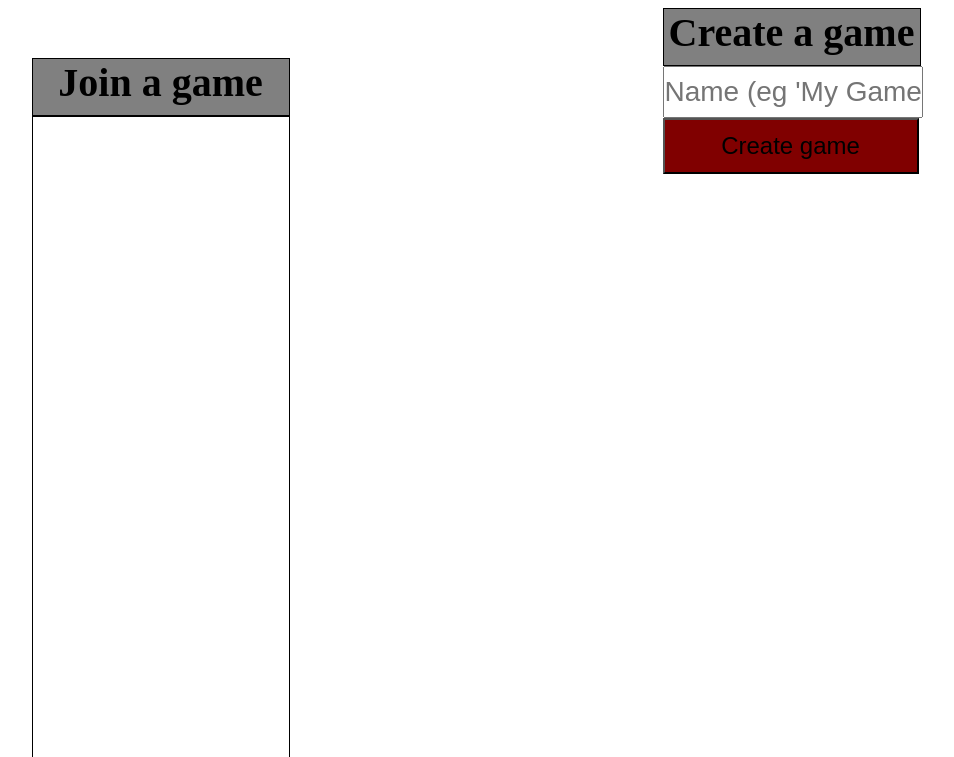
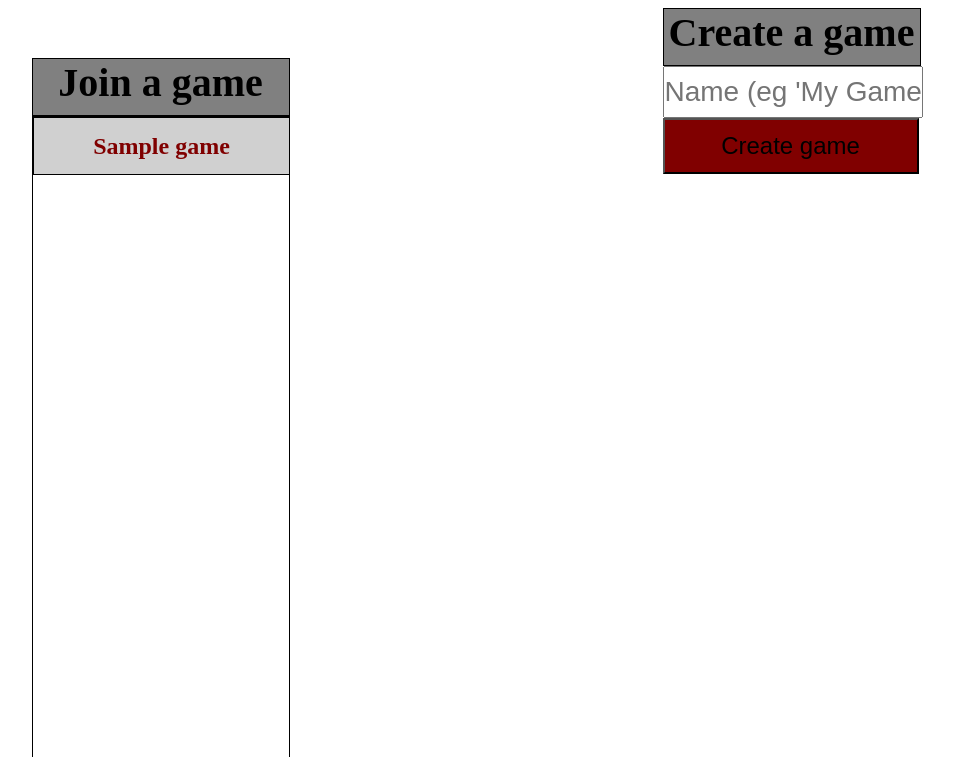
Before and after one commit to Diamondshatter2/hidden-cannon, a Flask app: template templates/lobby.html in a window 1280 px wide. Shown: the top 757 px of the page, without its empty margins (163-1117 px from the left). Run offline with Flask 3, Linux system fonts and the light colour scheme; the template is opened without the code that fills it: most values are stand-ins (such as "Sample title", 1, 10 or a date in 2020); some libraries are stand-ins or nearby versions.

Commit message:
refactored so lobby provides game list via HTTP request

```diff
--- a/server.py
+++ b/server.py
@@ -18,21 +18,20 @@ def assign_player_id():
 
 @app.route("/")
 def serve_lobby():
-    return render_template("lobby.html")
+    game_list = [{ "id": game_id, "name": games[game_id]["name"] } for game_id in games]
+    return render_template("lobby.html", games=game_list)
 
 
 @app.route("/play")
 def serve_game():
     game_id = request.args.get("game_id")
-    if game_id not in games:
+
+    try:
+        game = games[game_id]
+    except KeyError:
         return "Invalid game ID", 404
 
-    return render_template("game.html", game_name=games[game_id]["name"])
-
-
-@socketio.on("connect to lobby")
-def refresh_games_list():
-    socketio.emit("refresh games list", [{ "id": game_id, "name": games[game_id]["name"] } for game_id in games], room=request.sid)
+    return render_template("game.html", game_name=game["name"], messages=game["messages"])
 
 
 @socketio.on("connect to game")
@@ -49,7 +48,7 @@ def connect_to_game():
 @socketio.on("connect to chat")
 def connect_to_chat():
     join_room(request.args.get("game_id"))
-    socketio.emit("refresh chat", games[request.args.get("game_id")]["messages"], room=request.sid)
+    socketio.emit("refresh chat", games[request.args.get("game_id")]["messages"], room=request.sid) # obsolete
 
 
 @socketio.on("new game")
--- a/static/javascript/lobby.js
+++ b/static/javascript/lobby.js
@@ -1,25 +1,20 @@
 const socket = io.connect();
 
-socket.emit('connect to lobby');
+document.addEventListener('DOMContentLoaded', () => {
+    const name = document.getElementById('game_name');
 
-document.addEventListener('DOMContentLoaded', () => {
-    const form = document.getElementById('new_game_form'), name = document.getElementById('game_name');
-
-    form.addEventListener('submit', event => {
+    document.getElementById('new_game_form').addEventListener('submit', event => {
         event.preventDefault();
         socket.emit('new game', name.value);
         name.value = '';
     });
 });
 
-function add_game_to_list(game) {
+socket.on('add game to list', game => {
     const id = game['id'], name = game['name'];
     const link = document.createElement('a');
     link.classList.add('game');
     link.href = `/play?game_id=${id}`
     link.innerText = name;
     document.getElementById('games').appendChild(link);
-}
-
-socket.on('add game to list', add_game_to_list);
-socket.on('refresh games list', games => games.forEach(game => add_game_to_list(game)));
+});
--- a/templates/lobby.html
+++ b/templates/lobby.html
@@ -2,7 +2,7 @@
 
 <html>
     <head>
-        <title>Welcome</title>
+        <title>Play Connect 4</title>
 
         <link rel="icon" href="{{ url_for('static', filename='images/favicon.ico') }}">
         <link rel="stylesheet" type="text/css" href="{{ url_for('static', filename='stylesheets/lobby.css') }}">
@@ -14,7 +14,11 @@
     <body>
         <div id="games_container">
             <div class="header">Join a game</div>
-            <div id="games"></div>
+            <div id="games">
+                {% for game in games %}
+                    <a href="/play?game_id={{ game['id'] }}" class="game">{{ game["name"] }}</a>
+                {% endfor %}
+            </div>
         </div>
         <div id="new_game_container">
             <div class="header">Create a game</div>
```
